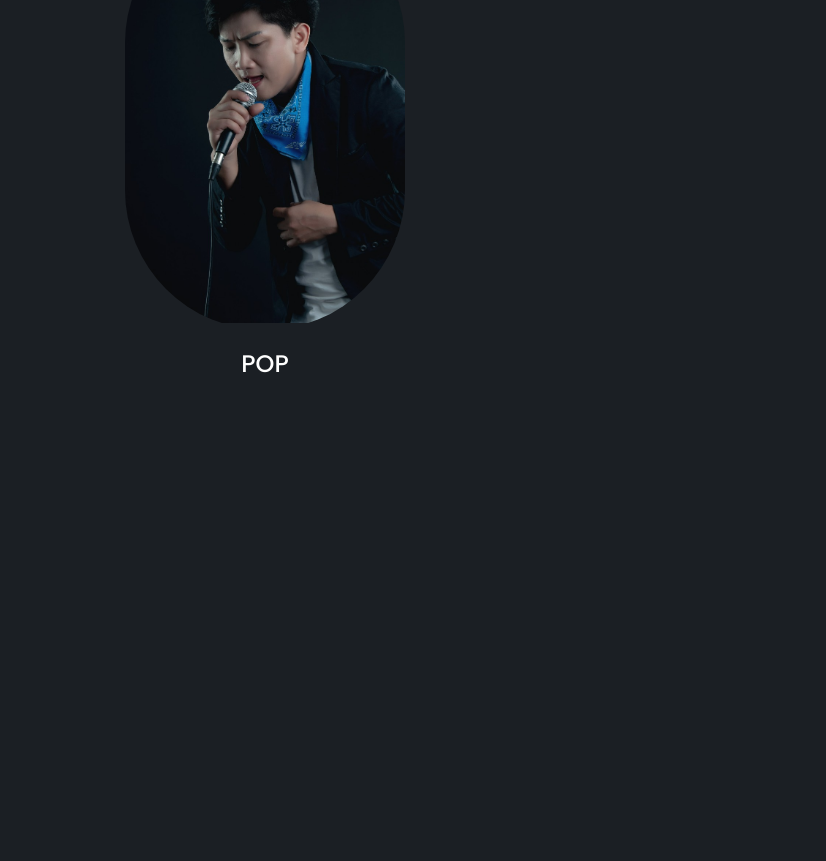
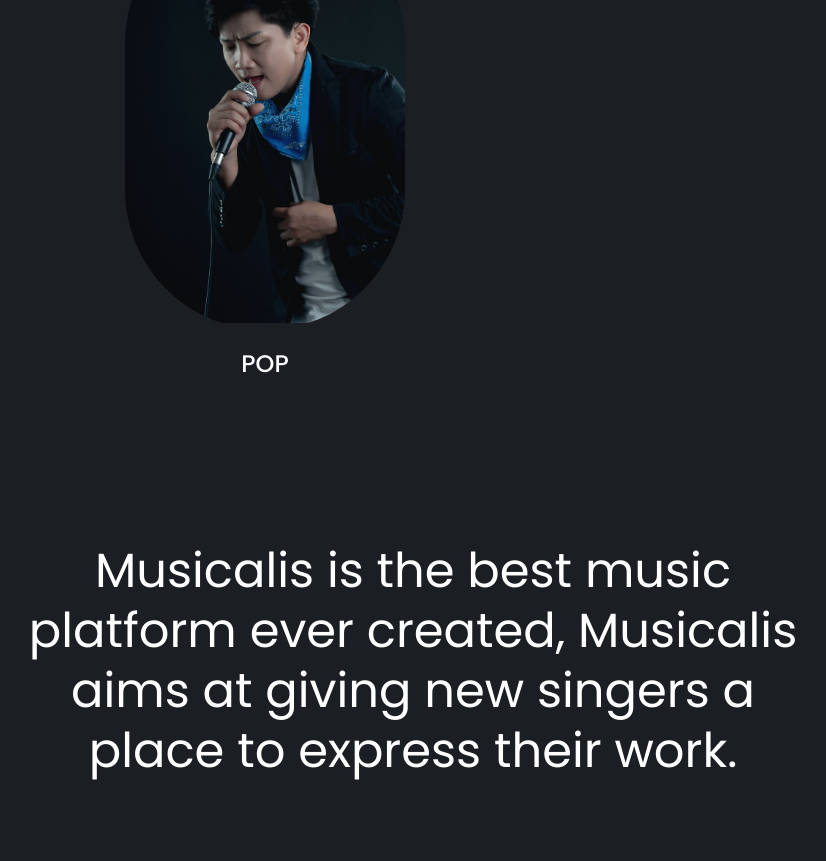
Before and after one commit to OlehChornyi/web_music, a plain HTML site: page public/index.html in a window 1280 px wide. Shown: the part 1175-2036 px from the top of the page, without its empty margins (227-1053 px from the left). Before the commit the page ends 1636 px from the top, so only its background shows below. Drawn offline with nearby package versions, Linux system fonts and the light colour scheme.

Commit message:
5th: baner

```diff
--- a/public/index.html
+++ b/public/index.html
@@ -115,6 +115,12 @@
         </div>
     </section>
 
+    <section class="section__container banner__container">
+        <h2>
+            Musicalis is the best music platform ever created, Musicalis aims at giving new singers a place to express their work.
+        </h2>
+    </section>
+
     <script src="https://unpkg.com/scrollreveal"></script>
     <script src="https://cdn.jsdelivr.net/npm/swiper@11/swiper-bundle.min.js"></script>
     <script src="main.js"></script>
--- a/public/styles.css
+++ b/public/styles.css
@@ -278,7 +278,7 @@
     opacity: 1;
 }
 
-.genre__link a{
+.genre__link a {
     padding: 14px 14px;
     font-size: 2rem;
     color: var(--text-dark);
@@ -286,10 +286,20 @@
     border-radius: 100%;
 }
 
-.genre__card h4{
+.genre__card h4 {
     font-size: 1.5rem;
     font-weight: 500;
     color: var(--white);
+    text-align: center;
+}
+
+.banner__container h2 {
+    max-width: 825px;
+    margin-inline: auto;
+    font-size: 3rem;
+    font-weight: 400;
+    color: var(--white);
+    line-height: 3.75rem;
     text-align: center;
 }
 
@@ -299,7 +309,7 @@
         line-height: 6rem;
     }
 
-    .genre__grid{
+    .genre__grid {
         grid-template-columns: repeat(2, 1fr);
     }
 }
@@ -366,7 +376,7 @@
         grid-area: 2/3/3/5;
     }
 
-    .genre__grid{
+    .genre__grid {
         grid-template-columns: repeat(4, 1fr);
     }
 }
```
